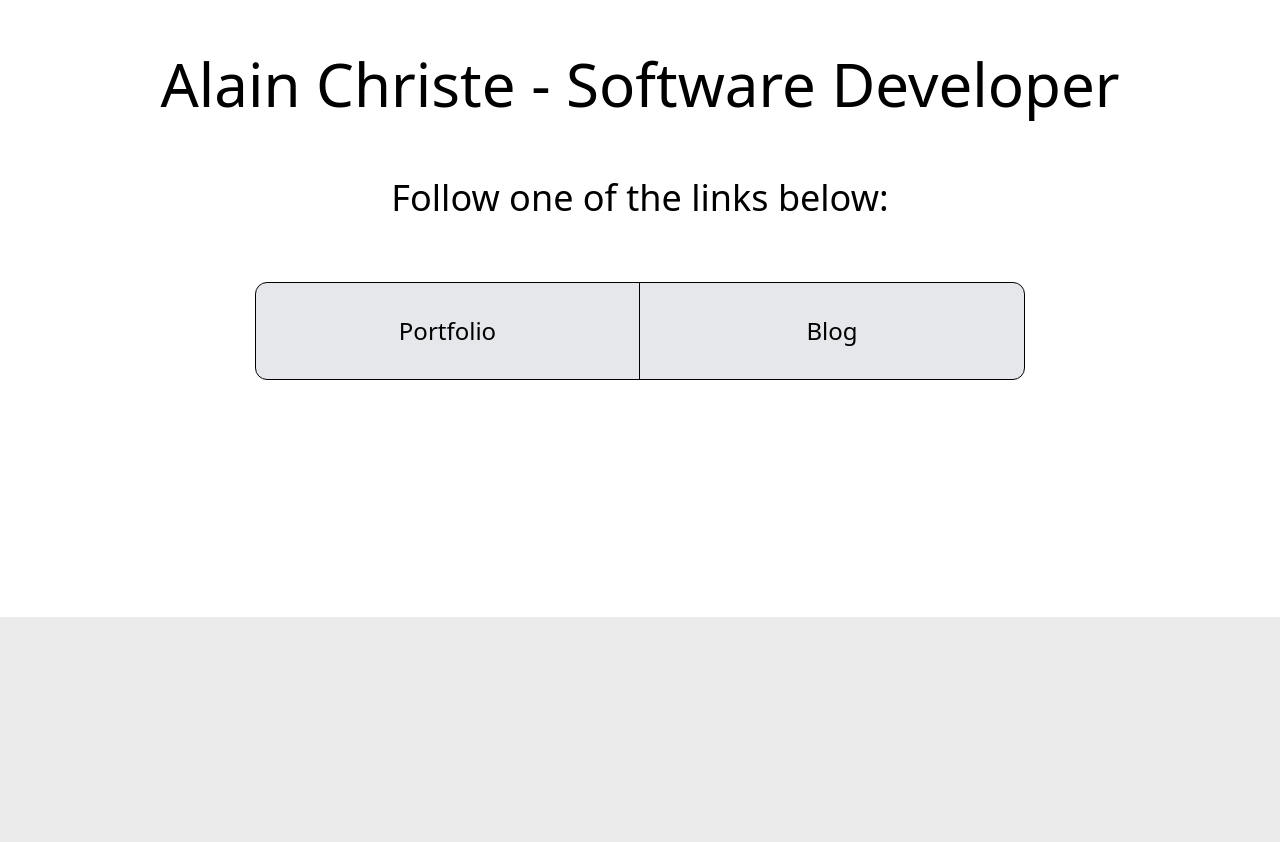
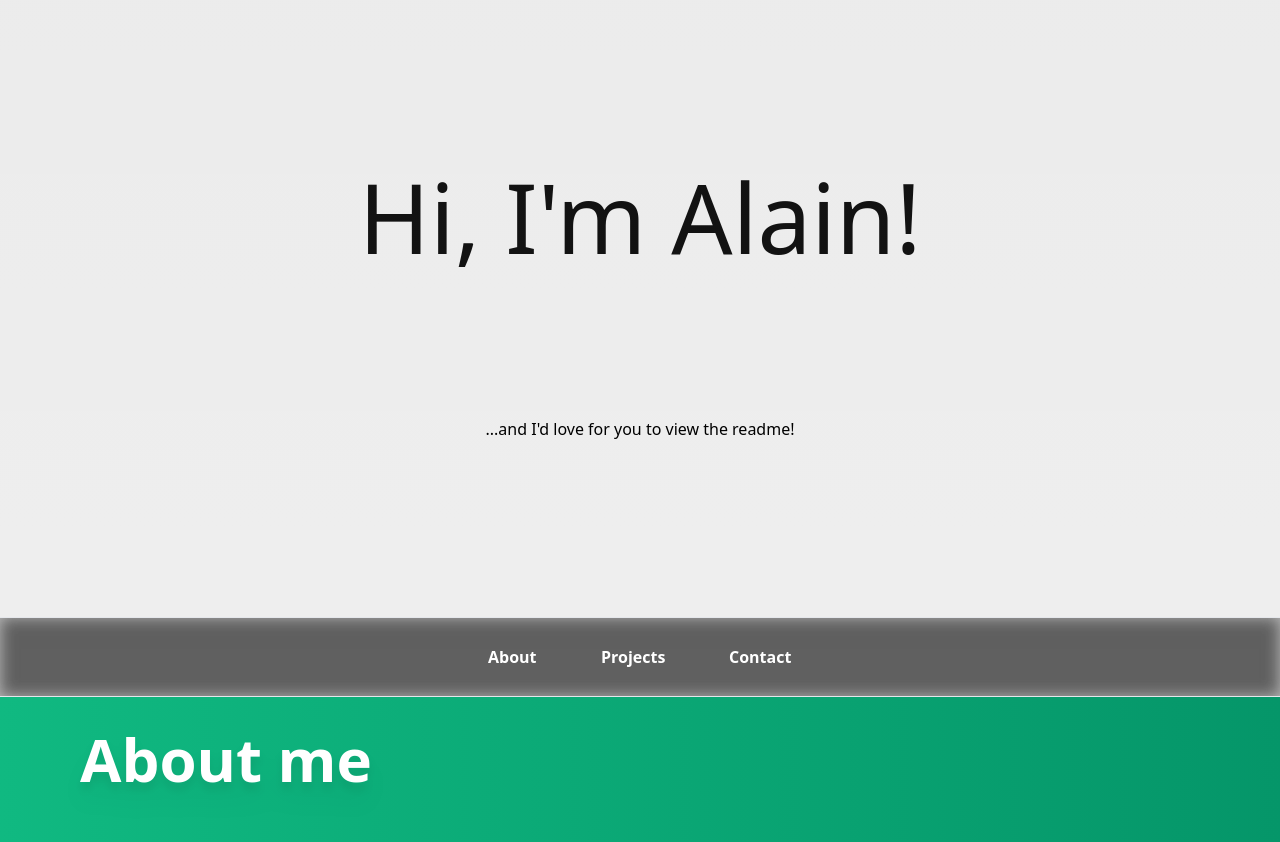
Before and after one commit to archriste/arc-nextjs, a Next.js app: page / in a window 1280 px wide. Shown: the part 183-1025 px from the top of the page. Before the commit the page ends 800 px from the top, so only its background shows below. Built offline with nearby package versions, Linux system fonts and the light colour scheme.

Commit message:
removed homepage

```diff
--- a/app/components/navbar.tsx
+++ b/app/components/navbar.tsx
@@ -4,11 +4,6 @@ import NavButton from "./navbutton";
 export default function Navbar() {
   return (
     <div className="sticky top-0 z-10 flex h-20 min-w-full items-stretch justify-center border-b border-t shadow shadow-transparent backdrop-blur backdrop-brightness-50 backdrop-grayscale bg-black bg-opacity-20">
-      <Link href="../">
-        <div className="font-inter absolute left-0 flex h-full items-center justify-center px-8 font-bold text-white transition-all duration-200 bg-black bg-opacity-0 hover:bg-opacity-50">
-          Back
-        </div>
-      </Link>
       <NavButton
         to="about"
         text="About"
--- a/app/page.tsx
+++ b/app/page.tsx
@@ -1,29 +1,18 @@
-import Image from "next/image";
+import Hero from "./pages/hero";
 import Link from "next/link";
+import Navbar from "./components/navbar";
+import About from "./pages/about";
+import Projects from "./pages/projects";
+import Contact from "./pages/contact";
 
-export default function Home() {
+export default function Portfolio() {
   return (
-    <main className="flex min-h-screen flex-col items-center justify-center bg-white p-24">
-      <h1 className="m-8 p-8 text-center text-6xl text-black">
-        Alain Christe - Software Developer
-      </h1>
-      <h2 className="text-center text-4xl">
-        Follow one of the links below:
-      </h2>
-      <div className="flex m-16 flex-row justify-center bg-gray-200 rounded-xl border border-black overflow-hidden">
-        <a
-          className="flex h-24 w-96 items-center border-r border-black justify-center text-2xl hover:bg-gray-300"
-          href={`https://christe.co/arc-nextjs/portfolio.html`}
-        >
-          Portfolio
-        </a>
-        <a
-          className="flex h-24 w-96 items-center justify-center text-2xl hover:bg-gray-300"
-          href={`https://christe.co/arc-nextjs/blog.html`}
-        >
-          Blog
-        </a>
-      </div>
-    </main>
+    <>
+      <Hero />
+      <Navbar />
+      <About />
+      <Projects />
+      <Contact />
+    </>
   );
 }
--- a/app/pages/about.tsx
+++ b/app/pages/about.tsx
@@ -2,7 +2,7 @@ import Link from "next/link";
 
 export default function About() {
   return (
-    <section className="relative flex min-h-screen w-full flex-col justify-between bg-gray-800 bg-gradient-to-r from-emerald-500 to-emerald-600 px-16 md:px-20">
+    <section className="relative flex min-h-screen w-full flex-col bg-gray-800 bg-gradient-to-r from-emerald-500 to-emerald-600 px-16 md:px-20">
       <a id="about" className="absolute -top-20"></a>
       <div>
         <h1 className="font-inter font-bold py-8 text-6xl text-white drop-shadow-xl">
@@ -20,17 +20,6 @@ export default function About() {
           like to work together, head down to the contact page!
         </p>
       </div>
-      <div className="my-10">
-        <h2 className="font-inter py-8 text-5xl text-white drop-shadow-xl">
-          I&apos;ve got a blog, too.
-        </h2>
-        <Link
-          href="../blog"
-          className="font-inter inline-block animate-pop pt-4 text-2xl text-white drop-shadow-xl"
-        >
-          Click here to have a look.
-        </Link>
-      </div>
     </section>
   );
 }
```
